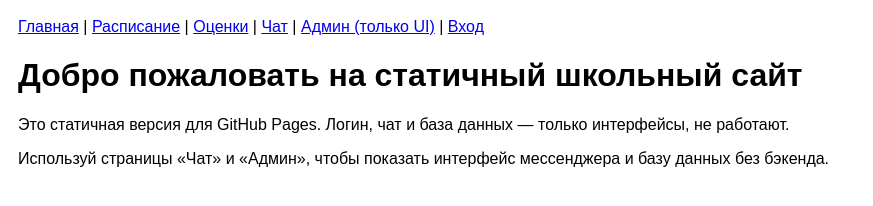
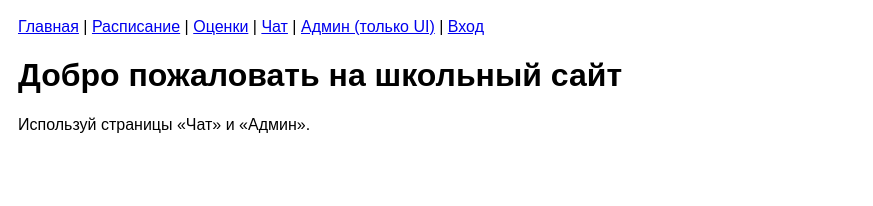
Before and after one commit to Discreditw/testt, a plain HTML site: page index.html in a window 1280 px wide. Shown: the whole page, without its empty margins (0-873 px from the left). Drawn offline with Linux system fonts and the light colour scheme.

Commit message:
index.html

```diff
--- a/index.html
+++ b/index.html
@@ -2,7 +2,7 @@
 <html lang="ru">
 <head>
 <meta charset="utf-8">
-<title>Школьный сайт (статичный)</title>
+<title>Школьный сайт </title>
 <link rel="stylesheet" href="css/style.css">
 <script src="js/main.js" defer></script>
 </head>
@@ -16,9 +16,8 @@
   <a href="login.html">Вход</a>
 </nav>
 <main>
-  <h1>Добро пожаловать на статичный школьный сайт</h1>
-  <p>Это статичная версия для GitHub Pages. Логин, чат и база данных — только интерфейсы, не работают.</p>
-  <p>Используй страницы «Чат» и «Админ», чтобы показать интерфейс мессенджера и базу данных без бэкенда.</p>
+  <h1>Добро пожаловать на  школьный сайт</h1>
+  <p>Используй страницы «Чат» и «Админ».</p>
 </main>
 </body>
 </html>
```
